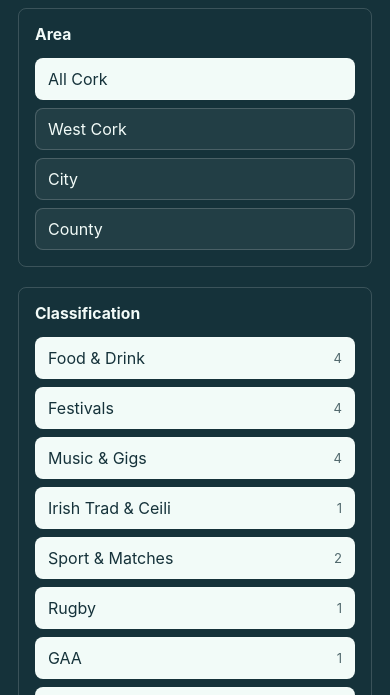
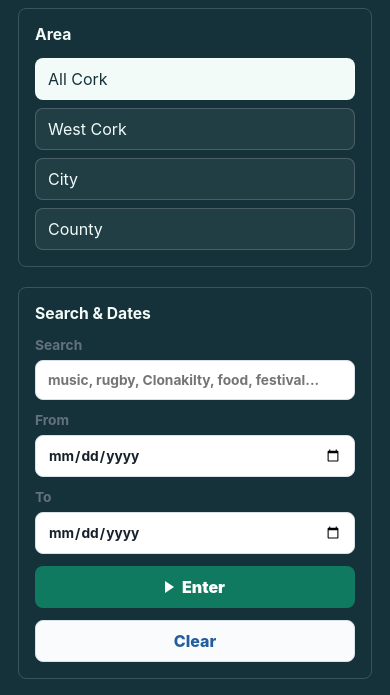
Before and after one commit to markbuckley05-coder/cork-event-radar, a website: page index.html in a window 390 px wide. Shown: the part 96-791 px from the top of the page. Drawn offline with Linux system fonts and the light colour scheme.

Commit message:
Move date filters above classification on mobile

```diff
--- a/app.js
+++ b/app.js
@@ -188,6 +188,9 @@ const state = {
 
 const eventList = document.querySelector("#eventList");
 const eventTemplate = document.querySelector("#eventTemplate");
+const filtersPanel = document.querySelector(".filters");
+const mainContent = document.querySelector("main");
+const mobileFilterMount = document.querySelector("#mobileFilterMount");
 const categoryFilters = document.querySelector("#categoryFilters");
 const sourceLinks = document.querySelector("#sourceLinks");
 const learningCandidates = document.querySelector("#learningCandidates");
@@ -209,6 +212,7 @@ const totalEvents = document.querySelector("#totalEvents");
 const thisMonth = document.querySelector("#thisMonth");
 const westCorkCount = document.querySelector("#westCorkCount");
 const weekendCount = document.querySelector("#weekendCount");
+let filtersAreDocked = false;
 
 function escapeHtml(value) {
   return String(value || "").replace(/[&<>"']/g, (character) => {
@@ -283,8 +287,9 @@ function filteredEvents() {
 }
 
 function renderCategoryFilters() {
+  const baseEvents = state.events.filter(matchesArea).filter(matchesDate).filter(matchesQuery);
   const counts = categories.reduce((lookup, category) => {
-    lookup[category.id] = state.events.filter((event) => event.category === category.id || event.tags?.includes(category.id)).length;
+    lookup[category.id] = baseEvents.filter((event) => event.category === category.id || event.tags?.includes(category.id)).length;
     return lookup;
   }, {});
 
@@ -422,6 +427,19 @@ function setSuggestionStatus(message, type = "") {
   suggestionStatus.className = `suggestion-status ${type}`.trim();
 }
 
+function syncFilterPlacement() {
+  const shouldDock = window.matchMedia("(max-width: 980px)").matches;
+  if (shouldDock && !filtersAreDocked) {
+    mobileFilterMount.append(filtersPanel);
+    filtersAreDocked = true;
+  }
+
+  if (!shouldDock && filtersAreDocked) {
+    mainContent.insertBefore(filtersPanel, document.querySelector(".metrics"));
+    filtersAreDocked = false;
+  }
+}
+
 async function submitSuggestion() {
   const suggestion = suggestionInput.value.trim();
   if (!suggestion) {
@@ -547,4 +565,6 @@ searchInput.addEventListener("keydown", (event) => {
 });
 
 renderSourceLinks();
+syncFilterPlacement();
+window.addEventListener("resize", syncFilterPlacement);
 render();
--- a/index.html
+++ b/index.html
@@ -27,7 +27,12 @@
           </div>
         </section>
 
-        <section class="panel">
+        <section class="panel filter-dock">
+          <h2>Search & Dates</h2>
+          <div id="mobileFilterMount"></div>
+        </section>
+
+        <section class="panel classification-panel">
           <h2>Classification</h2>
           <div id="categoryFilters" class="check-list"></div>
         </section>
--- a/styles.css
+++ b/styles.css
@@ -101,6 +101,10 @@ a {
 
 .panel h2 {
   font-size: 0.98rem;
+}
+
+.filter-dock {
+  display: none;
 }
 
 .segmented,
@@ -582,6 +586,16 @@ main {
     grid-template-columns: 1fr;
   }
 
+  .filter-dock {
+    display: grid;
+  }
+
+  .filter-dock .filters {
+    border: 0;
+    background: transparent;
+    padding: 0;
+  }
+
   .topbar,
   .event-head {
     align-items: stretch;
```
